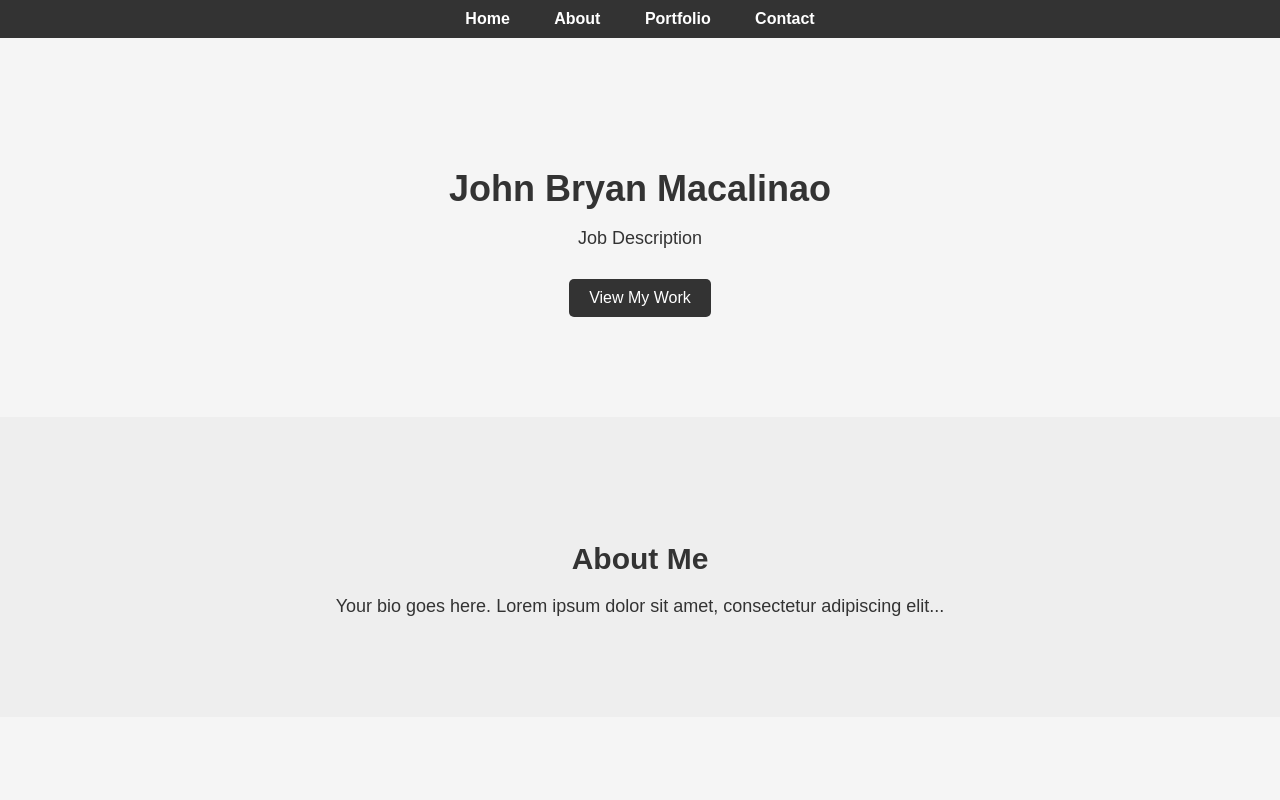
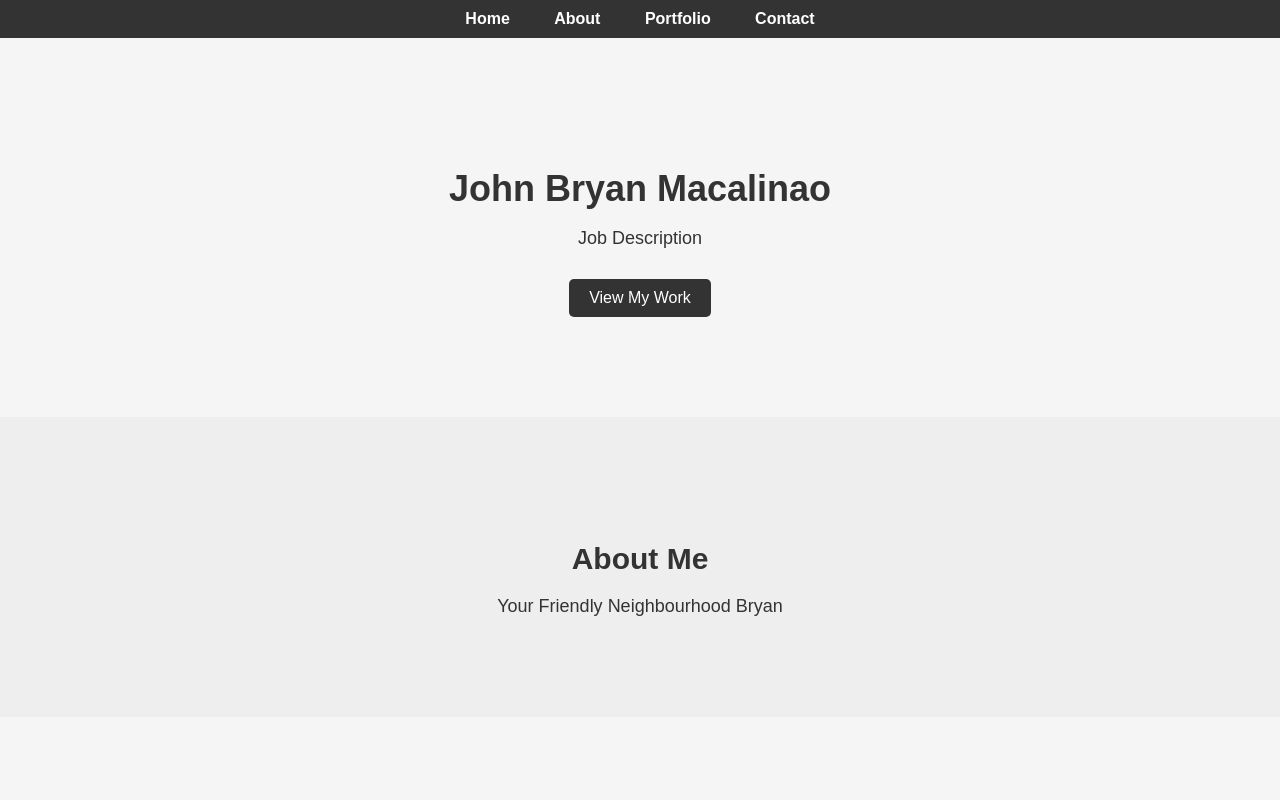
Before and after one commit to BryzMcln/jbm-portfolio, a plain HTML site: page index.html in a window 1280 px wide. Shown: the top 800 px of the page. Drawn offline with Linux system fonts and the light colour scheme.

Commit message:
modify About Me

```diff
--- a/index.html
+++ b/index.html
@@ -28,7 +28,7 @@
 
     <section id="about" class="about">
         <h2>About Me</h2>
-        <p>Your bio goes here. Lorem ipsum dolor sit amet, consectetur adipiscing elit...</p>
+        <p>Your Friendly Neighbourhood Bryan</p>
     </section>
 
     <section id="portfolio" class="portfolio">
```
